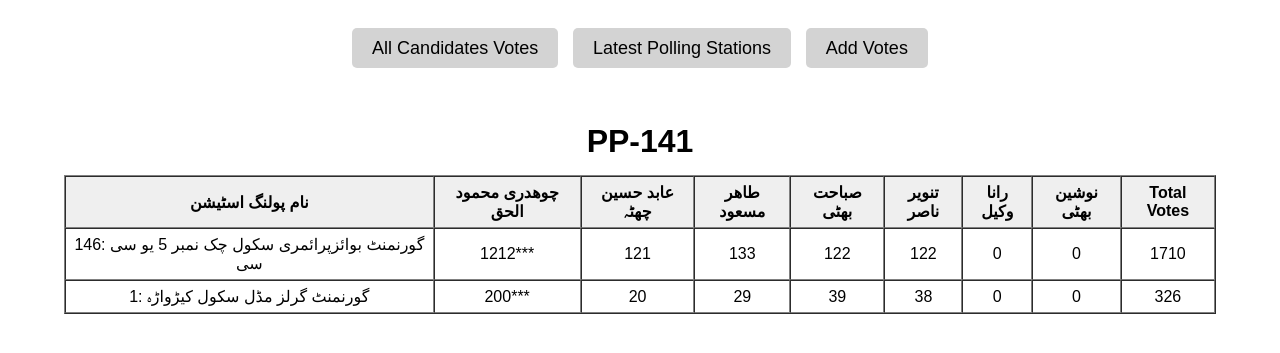
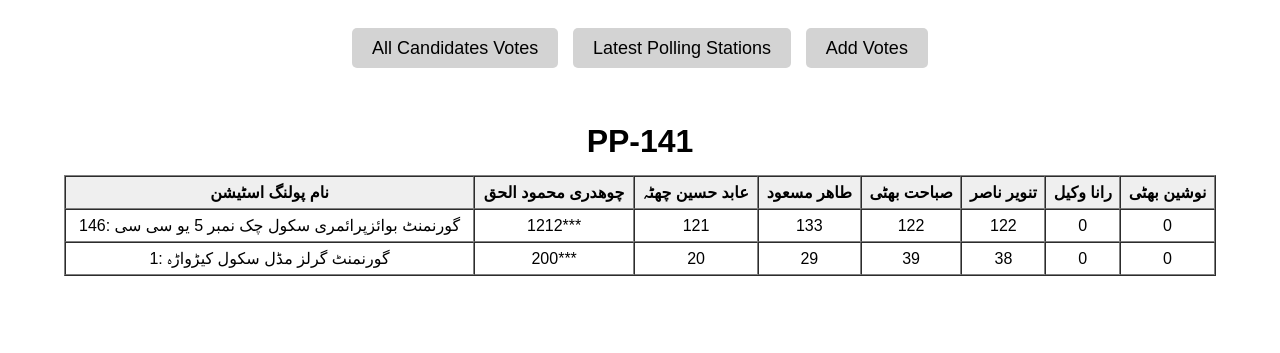
Before and after one commit to hasnain-naveed/Voting, a Django app: page /polling_stations in a window 1280 px wide. Shown: the top 353 px of the page. Run offline with Django 3.2, Linux system fonts and the light colour scheme; data comes from the database, SQL or seed files in the repository.

Commit message:
Revert "Polling station changes."

```diff
--- a/core/views.py
+++ b/core/views.py
@@ -159,12 +159,11 @@ class PollingStationView(APIView):
     template_name = 'polling_stations.html'
 
     def get(self, request):
-        latest_polling_stations = PollingStation.objects.all().order_by("-modified")
+        latest_polling_stations = PollingStation.objects.all().order_by("-modified")[:10]
         polling_station_votes = list()
         for ps in latest_polling_stations:
             ps_list = []
             votes = []
-            total_votes = 0
             psvs = PollingStationVotes.objects.filter(polling_station=ps)
             if psvs.exists():
                 ps_list.append(get_urdu_polling_station_name(ps.name))
@@ -176,15 +175,12 @@ class PollingStationView(APIView):
                 votes.append(psvs.get(candidate__sign="bowl.png").votes)
                 votes.append(psvs.get(candidate__sign="cup.png").votes)
                 votes.append(psvs.get(candidate__sign="crane.png").votes)
-                if votes:
-                    total_votes = sum(votes)
                 max_vote = max(votes)
                 for index, vote in enumerate(votes):
                     if max_vote == vote:
                         ps_list.append("{}***".format(str(vote)))
                     else:
                         ps_list.append(str(vote))
-                ps_list.append(total_votes)
                 polling_station_votes.append(ps_list)
 
         return Response(
--- a/voting/templates/polling_stations.html
+++ b/voting/templates/polling_stations.html
@@ -88,7 +88,6 @@
     <th>تنویر ناصر</th>
     <th>رانا وکیل</th>
     <th>نوشین بھٹی</th>
-    <th>Total Votes</th>
 
     {% for polling_station_vote in polling_station_votes %}
         <tr>
```
